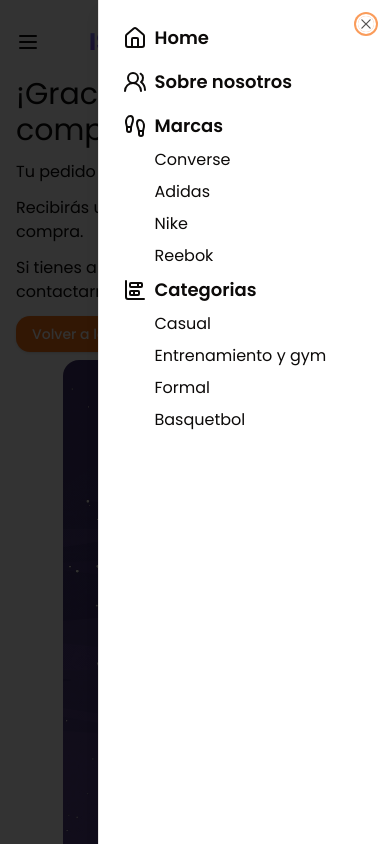
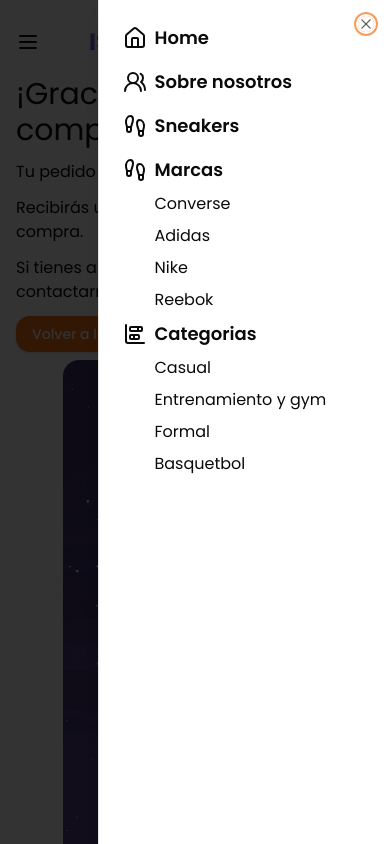
Before and after one commit to AlexisSM377/ecommerce, a Next.js app: page /success in a window 390 px wide. Both pictures are taken after a click on the icon 28 px from the left and 42 px from the top of the page. Shown: the top 844 px of the page. Built offline with nearby package versions, Linux system fonts and the light colour scheme; what @midudev/tailwind-animations would draw is missing.

Commit message:
add sneakers link to mobile items menu

```diff
--- a/components/items-menu-mobile.tsx
+++ b/components/items-menu-mobile.tsx
@@ -30,6 +30,16 @@
                                 </Link>
                             </SheetClose>
                         </SheetTitle>
+                        <SheetTitle>
+                            <SheetClose asChild>
+
+                                <Link href="/sneakers" className="flex items-center gap-2">
+                                    <Footprints />
+                                    Sneakers
+                                </Link>
+                            </SheetClose>
+                        </SheetTitle>
+
                     </div>
 
                     <SheetTitle className="pt-4 flex items-center gap-2">
```
